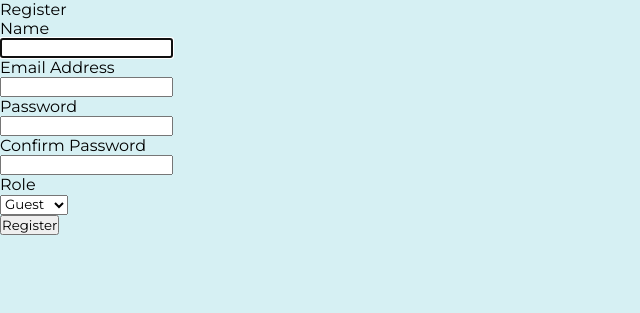
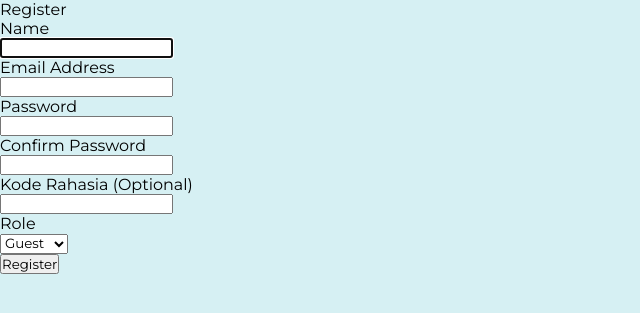
Before and after one commit to AdamFirman8124/Inteface-Beasiswa-Magang-Lomba, a Laravel app: page /register in a window 1280 px wide. Shown: the top 313 px of the page, without its empty margins (0-640 px from the left). Run offline with Laravel 12, Linux system fonts and the light colour scheme; style sheets or scripts are compiled from the project's sources.

Commit message:
Update Validator dan Email Student

```diff
--- a/app/Http/Controllers/Auth/RegisterController.php
+++ b/app/Http/Controllers/Auth/RegisterController.php
@@ -39,13 +39,15 @@ class RegisterController extends Controller
      */
     protected function validator(array $data)
     {
-        Log::info('Validating registration data:', $data);
-
         return Validator::make($data, [
             'name' => ['required', 'string', 'max:255'],
-            'email' => ['required', 'string', 'email', 'max:255', 'unique:users', 'regex:/^[a-zA-Z0-9_.+-]+@student\.[a-zA-Z0-9-]+\.[a-zA-Z0-9-.]+$/'],
+            'email' => ['required', 'string', 'email', 'max:255', 'unique:users'],
             'password' => ['required', 'string', 'min:8', 'confirmed'],
-            'role' => ['required', 'in:guest,admin'],
+            'secret_code' => ['required', 'string', function ($attribute, $value, $fail) {
+                if ($value !== 'rahasia') {
+                    $fail('Kode rahasia salah atau tidak valid.');
+                }
+            }],
         ]);
     }
 
@@ -63,7 +65,7 @@ class RegisterController extends Controller
             'name' => $data['name'],
             'email' => $data['email'],
             'password' => Hash::make($data['password']),
-            'role' => $data['role'],
+            'role' => $data['secret_code'] === 'rahasia' ? 'admin' : 'guest',
         ]);
     }
 
--- a/resources/views/auth/register.blade.php
+++ b/resources/views/auth/register.blade.php
@@ -62,6 +62,19 @@
                         </div>
 
                         <div class="row mb-3">
+                            <label for="secret_code" class="col-md-4 col-form-label text-md-end">{{ __('Kode Rahasia (Optional)') }}</label>
+
+                            <div class="col-md-6">
+                                <input id="secret_code" type="text" class="form-control @error('secret_code') is-invalid @enderror" name="secret_code">
+                                @error('secret_code')
+                                    <span class="invalid-feedback" role="alert">
+                                        <strong>{{ $message }}</strong>
+                                    </span>
+                                @enderror
+                            </div>
+                        </div>
+
+                        <div class="row mb-3">
                             <label for="role" class="col-md-4 col-form-label text-md-end">{{ __('Role') }}</label>
 
                             <div class="col-md-6">
```
